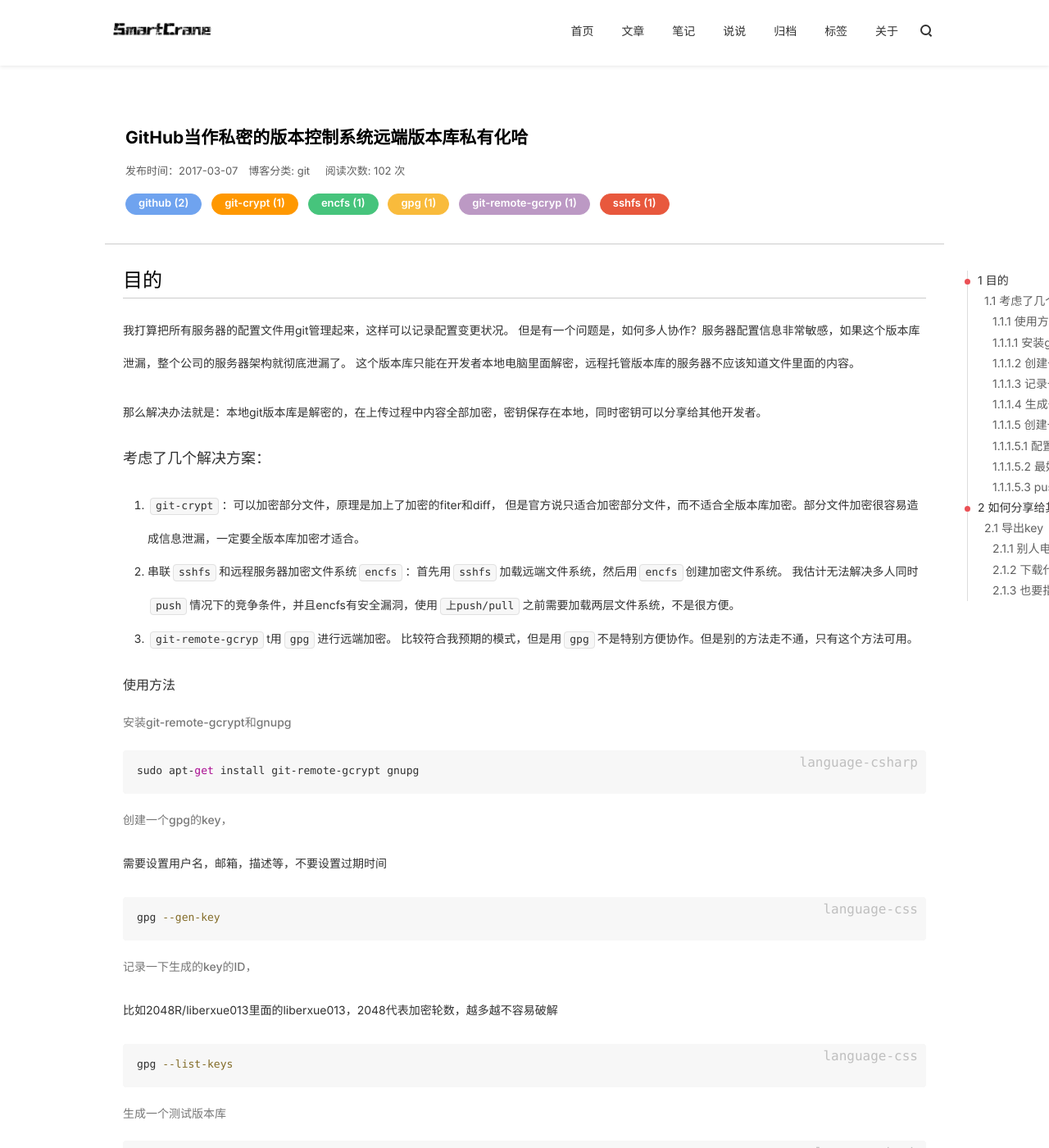
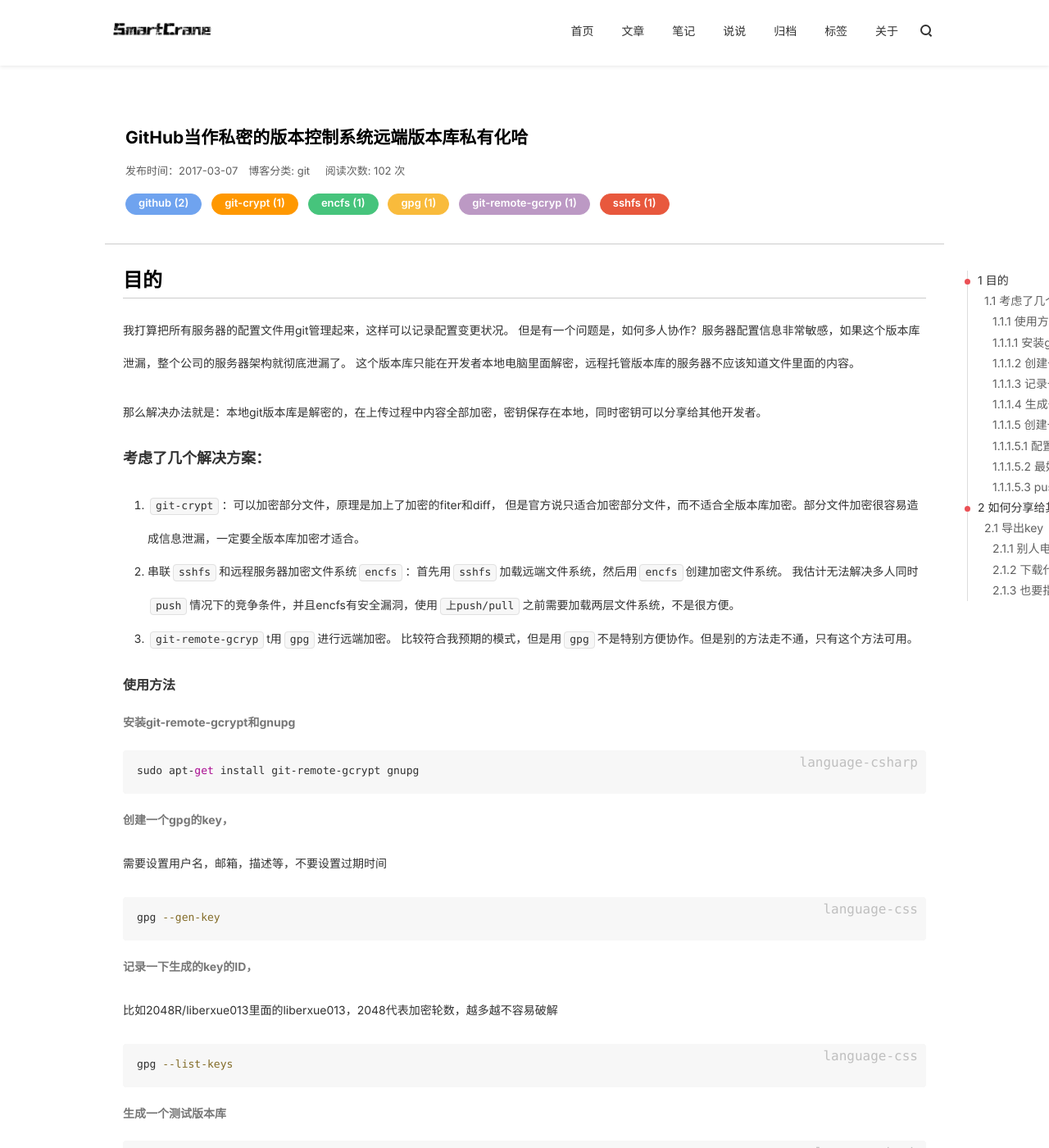
Before and after one commit to smartcrane2/smartcrane2.github.io, a Jekyll site: the page built from _posts/git/2017-03-07-githubyaunchengjiami.md, in a window 1280 px wide and 1400 px high. Shown: the whole window at 82% size. Built offline with Jekyll 4.4.1, drawn with Linux system fonts in a browser that asks for light colours; nearby versions of some CDN libraries; comment, search, counter and statistics services are not loaded.

Commit message:
edit font weight

```diff
--- a/style/style-smartcrane.css
+++ b/style/style-smartcrane.css
@@ -238,8 +238,8 @@ input:-ms-input-placeholder,textarea:-ms-input-placeholder{color:#5f5f5f;}
 .post-page{max-width: 980px;}
 .page-page{max-width:700px;}
 .post-content p{font-size:14px;word-wrap:break-word;word-break:break-word;line-height: 40px;}
-.post-content h1,.post-content h2,.post-content h3,.post-content h4,.post-content h5,.post-content h6{font-weight:500;position:relative;margin:20px 0;}
-.post-content h1::before,.post-content h2::before,.post-content h3::before,.post-content h4::before,.post-content h5::before,.post-content h6::before{}
+.post-content h1,.post-content h2,.post-content h3,.post-content h4,.post-content h5,.post-content h6{position:relative;margin:20px 0;}
+.post-content h1::before,.post-content h2::before,.post-content h3::before,.post-content h4::before,.post-content h5::before,.post-content h6::before{position:absolute;top:0;left:-15px;content:'';color:#eb5055;}
 .post-content pre{overflow-x:auto;margin:20px 0;border-radius:4px;background:#f7f7f7;text-shadow:none;}
 .post-content pre code{line-height:20px;margin:0;padding:1.3em;color:#313131;background-color:#f7f7f7;}
 pre code::after {font-size: 1rem;color: #BFBFBF;position: absolute;top: 5px;right: 10px;content:attr(class);}
```
